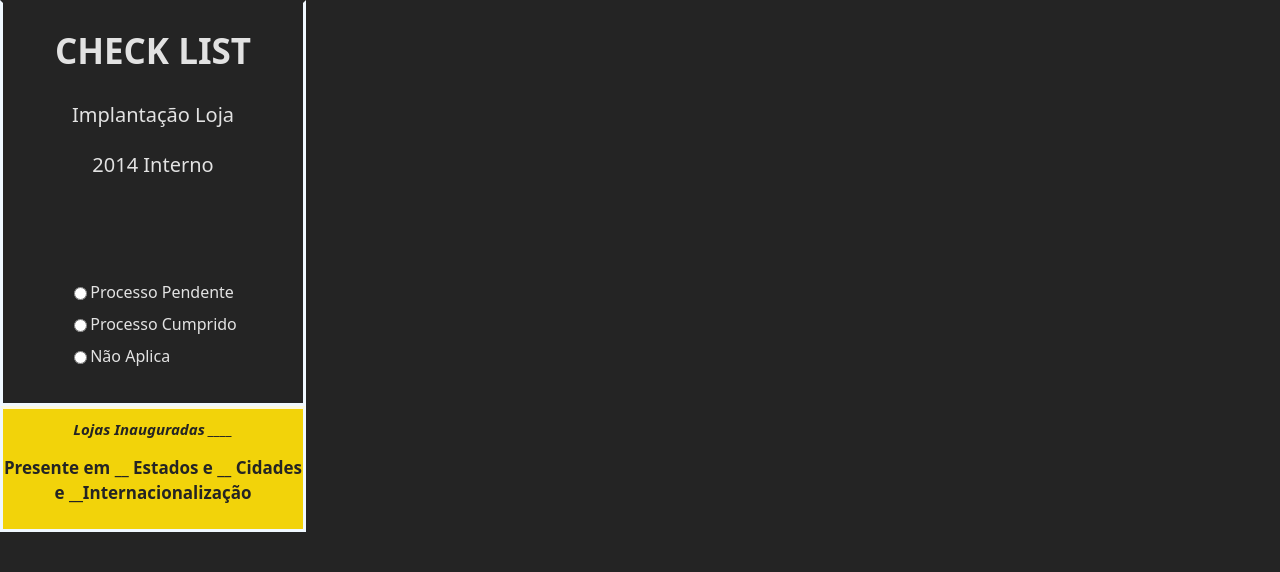
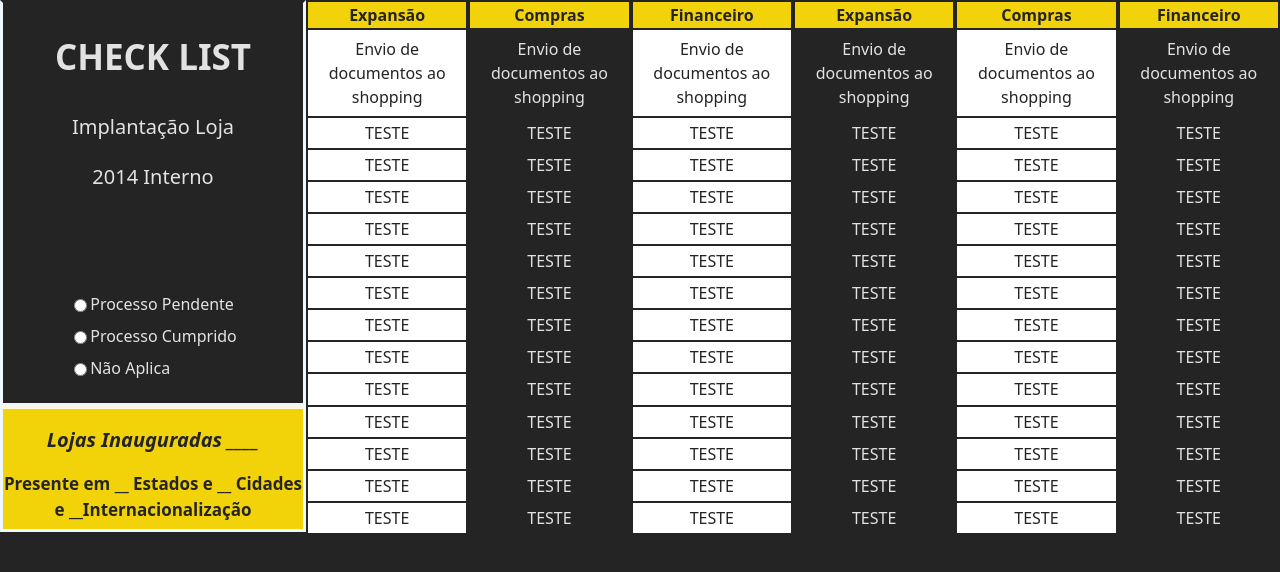
Before and after one commit to jpnc1695/checklist-loja, a React (Vite) app: page / in a window 1280 px wide. Shown: the top 572 px of the page. Built offline with nearby package versions, Linux system fonts and the light colour scheme.

Commit message:
Desenvolvimento -- Ajuste nas tabelas

```diff
--- a/src/App.css
+++ b/src/App.css
@@ -1,6 +1,11 @@
-#root {
+ #root {
   max-width: 1280px;
   margin: 0;
   padding: 0;
   text-align: center;
 }
+
+.container {
+  display: flex;
+  flex-direction: row;
+}
--- a/src/App.jsx
+++ b/src/App.jsx
@@ -1,12 +1,55 @@
-import './App.css'
-import Card from './Components/Card'
+/* import './App.css'
+import Card from './Components/Card/Card.jsx';
+import Tabela from './Components/Tabelas/Tabela.jsx';
 function App() {
 
   return (
-    <>
-      <Card />
-    </>
+    <div className='main-container'>
+        <Card />
+        <Tabela/>
+    </div>
   )
 }
 
 export default App
+ */
+
+import './App.css'
+import Card from './Components/Card/Card.jsx';
+import Tabela from './Components/Tabelas/Tabela.jsx';
+
+
+function App() {
+  return (
+
+    <section className='container'>
+          <div>
+            <Card/>
+          </div>
+          <div>
+            <Tabela titulo={"Expansão"} tbody={"tbody-branco"}/>
+          </div>
+          <div>
+            <Tabela titulo={"Compras"} />
+          </div>
+          <div>
+            <Tabela titulo={"Financeiro"} tbody={"tbody-branco"} />
+          </div>
+          <div>
+            <Tabela titulo={"Expansão"}/>
+          </div>
+          <div>
+            <Tabela titulo={"Compras"}  tbody={"tbody-branco"} />
+          </div>
+          <div>
+            <Tabela titulo={"Financeiro"} />
+          </div>
+      </section>
+
+  )
+}
+
+
+
+
+export default App
--- a/src/Components/Card.css
+++ b/src/Components/Card/Card.css
@@ -49,7 +49,7 @@ p{
 
 .footer-card h1{
   font-style: italic;
-  font-size: 15px;
+  font-size: 20px;
   color:#242424 ;
 }
 
--- a/src/Components/Card.jsx
+++ b/src/Components/Card/Card.jsx
@@ -1,4 +1,4 @@
-import './Card.css'
+import './Card.css';
 import Form from 'react-bootstrap/Form';
 
 const Card = () => {
--- /dev/null
+++ b/src/Components/Tabelas/Tabela.css
@@ -0,0 +1,23 @@
+.thead-amarela {
+  background-color: #F2D30A !important;
+  color: #242424 !important;
+}
+
+.thead-amarela th {
+  background-color: #F2D30A !important;
+  border-color: #dee2e6;
+}
+
+/* Tabela.css */
+.tbody-branco {
+  background-color: white !important;
+}
+
+.tbody-branco tr {
+  background-color: white !important;
+  color: #242424 !important;
+}
+
+.tbody-branco tr td {
+  background-color: white !important;
+}
--- /dev/null
+++ b/src/Components/Tabelas/Tabela.jsx
@@ -0,0 +1,65 @@
+import Table from 'react-bootstrap/Table';
+import './Tabela.css';
+
+
+const Tabela = ({titulo, tbody}) => {
+
+  return(
+
+    <Table size='md' height="535px" striped bordered hover>
+      <thead className="thead-amarela">
+        <tr>
+          <th>{titulo}</th>
+        </tr>
+      </thead>
+      <tbody className={tbody}>
+        <tr >
+          <td>Envio de documentos ao shopping</td>
+        </tr>
+        <tr >
+          <td>TESTE</td>
+        </tr>
+        <tr >
+          <td>TESTE</td>
+        </tr>
+        <tr >
+          <td>TESTE</td>
+        </tr>
+        <tr >
+          <td>TESTE</td>
+        </tr>
+        <tr >
+          <td>TESTE</td>
+        </tr>
+        <tr >
+          <td>TESTE</td>
+        </tr>
+        <tr >
+          <td>TESTE</td>
+        </tr>
+        <tr >
+          <td>TESTE</td>
+        </tr>
+        <tr >
+          <td>TESTE</td>
+        </tr>
+        <tr >
+          <td>TESTE</td>
+        </tr>
+        <tr >
+          <td>TESTE</td>
+        </tr>
+        <tr >
+          <td>TESTE</td>
+        </tr>
+        <tr >
+          <td>TESTE</td>
+        </tr>
+
+      </tbody>
+    </Table>
+
+  )
+}
+
+export default Tabela;
```
